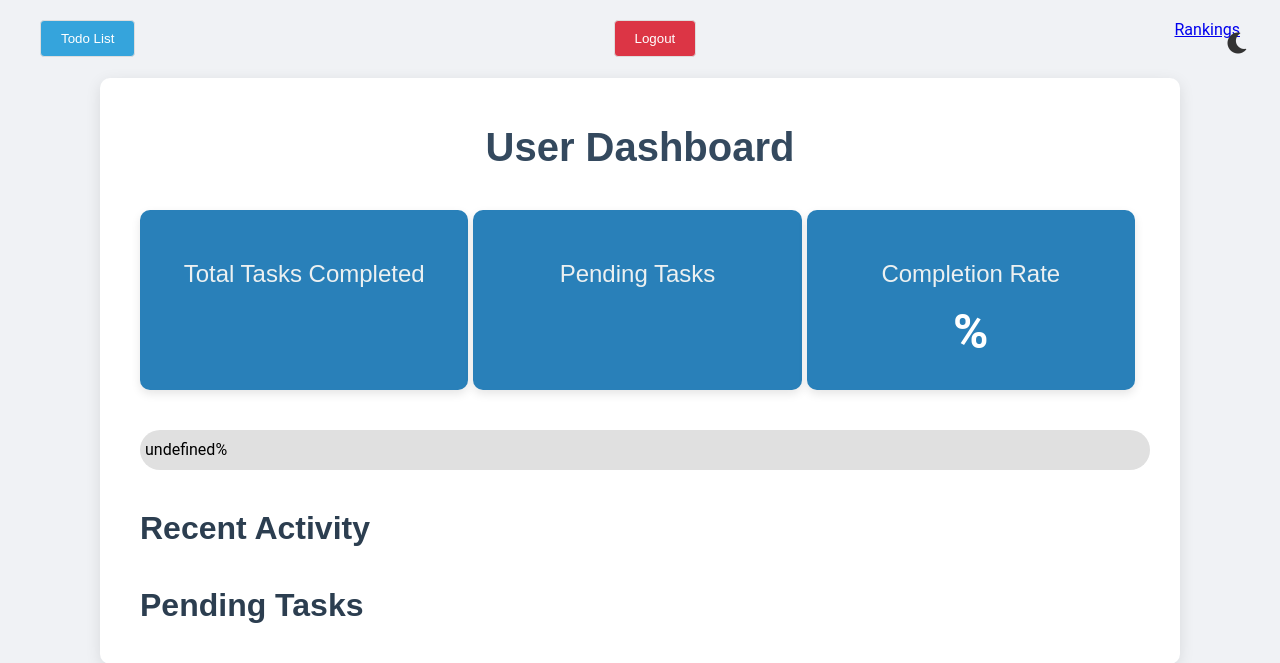
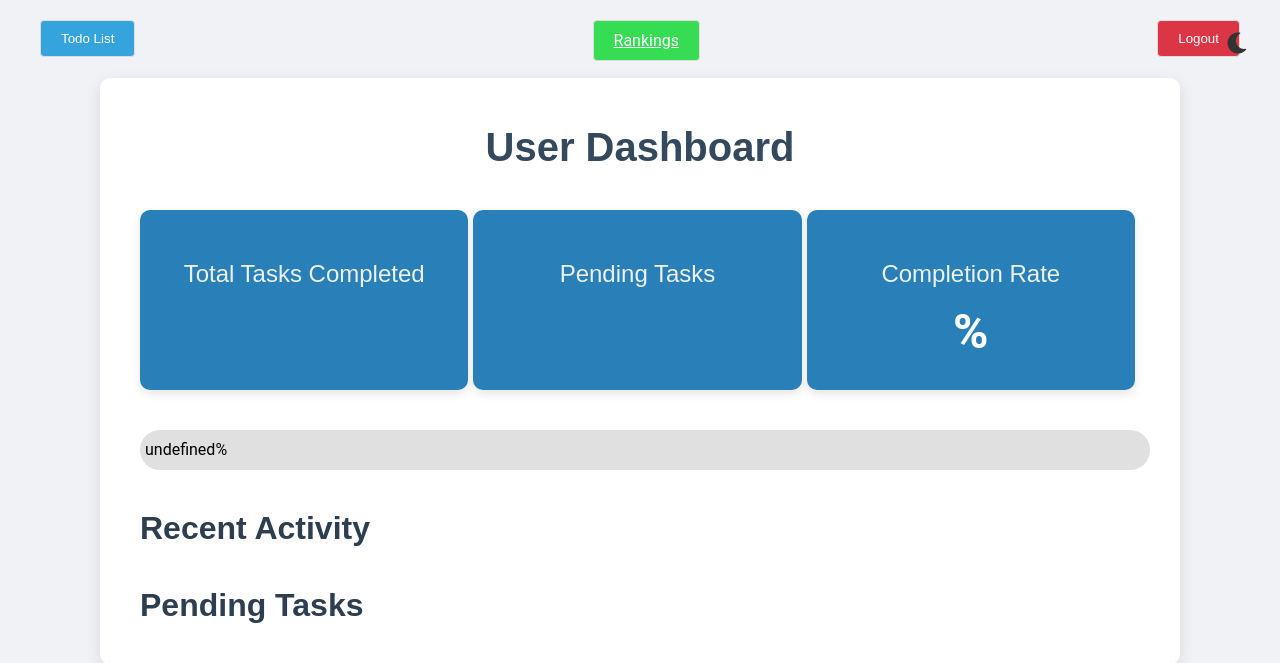
Before and after one commit to RO-HIT17/Flask_TODO_V3, a Flask app: template templates/dashboard.html in a window 1280 px wide. Shown: the top 663 px of the page. Run offline with Flask 3, Linux system fonts and the light colour scheme; the template is opened without the code that fills it, so the values that code supplies are empty.

Commit message:
rankings css

```diff
--- a/static/dashboard.css
+++ b/static/dashboard.css
@@ -150,7 +150,7 @@ button.todo {
     border-radius: 4px;
     cursor: pointer;
 }
-button.rankings {
+.rankings {
     padding: 10px 20px;
     background-color: #35dc54;
     color: white;
--- a/templates/dashboard.html
+++ b/templates/dashboard.html
@@ -11,8 +11,8 @@
 <body>
     <div class="button-container">
         <a href="{{ url_for('index', user_id=data.user_id) }}"><button class="todo">Todo List</button></a>
+        <a href="{{ url_for('rankings') }}" class="rankings">Rankings</a>
         <a href="{{ url_for('main') }}"><button class="logout">Logout</button></a>
-        <a href="{{ url_for('rankings') }}" class="rankings">Rankings</a>
     </div>
     <br><br>
     <div class="theme-toggle">
```
